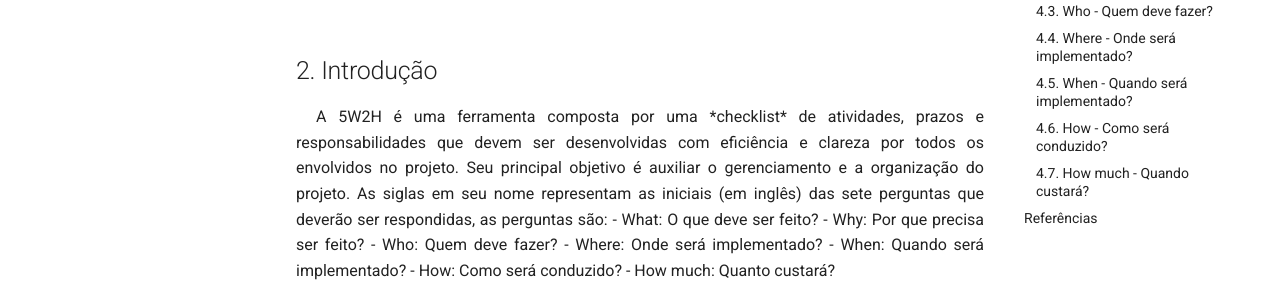
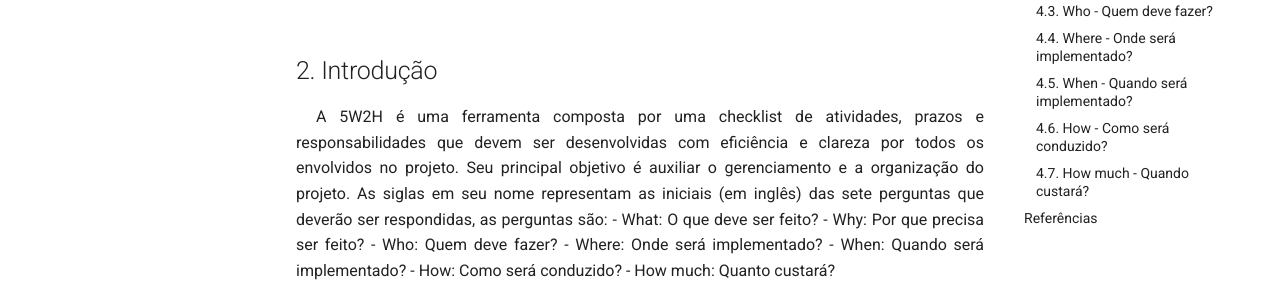
Before and after one commit to Requisitos-de-Software/2022.1-TikTok, an MkDocs documentation site: the page built from docs/5w2h.md, in a window 1280 px wide and 900 px high. Shown: the part 373-672 px from the top of the window. Built offline with MkDocs 1.6.1 and Material for MkDocs 9.7.7, drawn with Linux system fonts in a browser that asks for light colours; comment, search, counter and statistics services are not loaded.

Commit message:
Update 5w2h.md

```diff
--- a/docs/5w2h.md
+++ b/docs/5w2h.md
@@ -10,7 +10,7 @@
 ## 2. Introdução
 
 <p style="text-indent: 20px; text-align: justify">
-A 5W2H é uma ferramenta composta por uma *checklist* de atividades, prazos e responsabilidades que devem ser desenvolvidas com eficiência e clareza por todos os envolvidos no projeto. Seu principal objetivo é auxiliar o gerenciamento e a organização do projeto.
+A 5W2H é uma ferramenta composta por uma checklist de atividades, prazos e responsabilidades que devem ser desenvolvidas com eficiência e clareza por todos os envolvidos no projeto. Seu principal objetivo é auxiliar o gerenciamento e a organização do projeto.
 
 As siglas em seu nome representam as iniciais (em inglês) das sete perguntas que deverão ser respondidas, as perguntas são:
 
```
